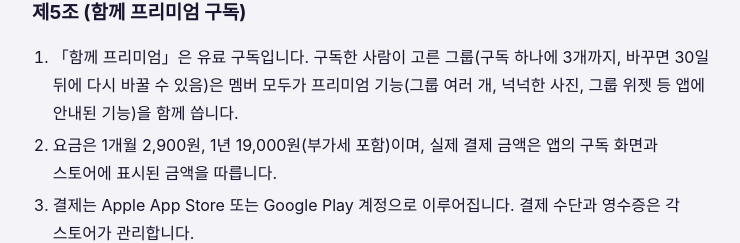
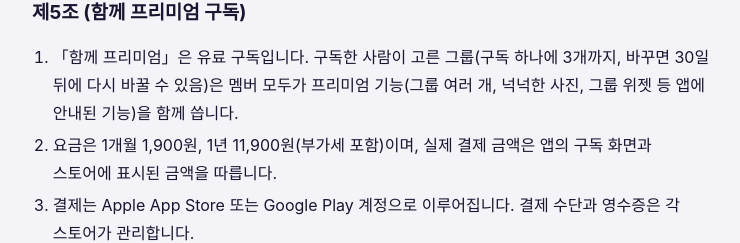
Before and after one commit to kangsogo7/todolist-legal, a plain HTML site: page terms.html in a window 1280 px wide. Shown: the part 1052-1295 px from the top of the page, without its empty margins (268-1008 px from the left). Drawn offline with Linux system fonts and the light colour scheme.

Commit message:
Premium price 1,900 / 11,900 won

```diff
--- a/terms.html
+++ b/terms.html
@@ -40,7 +40,7 @@
 <h2>제5조 (함께 프리미엄 구독)</h2>
 <ol>
 <li>「함께 프리미엄」은 유료 구독입니다. 구독한 사람이 고른 그룹(구독 하나에 3개까지, 바꾸면 30일 뒤에 다시 바꿀 수 있음)은 멤버 모두가 프리미엄 기능(그룹 여러 개, 넉넉한 사진, 그룹 위젯 등 앱에 안내된 기능)을 함께 씁니다.</li>
-<li>요금은 1개월 2,900원, 1년 19,000원(부가세 포함)이며, 실제 결제 금액은 앱의 구독 화면과 스토어에 표시된 금액을 따릅니다.</li>
+<li>요금은 1개월 1,900원, 1년 11,900원(부가세 포함)이며, 실제 결제 금액은 앱의 구독 화면과 스토어에 표시된 금액을 따릅니다.</li>
 <li>결제는 Apple App Store 또는 Google Play 계정으로 이루어집니다. 결제 수단과 영수증은 각 스토어가 관리합니다.</li>
 <li><b>자동 갱신:</b> 구독은 기간이 끝나기 24시간 전까지 해지하지 않으면 같은 기간과 금액으로 자동 갱신되며, 끝나기 전 24시간 안에 다음 기간 요금이 청구됩니다.</li>
 <li><b>해지:</b> 아이폰은 설정 → Apple 계정 → 구독에서, 안드로이드는 Google Play → 결제 및 구독에서 언제든 해지할 수 있습니다. 해지해도 이미 결제한 기간이 끝날 때까지는 프리미엄을 쓸 수 있습니다.</li>
```
